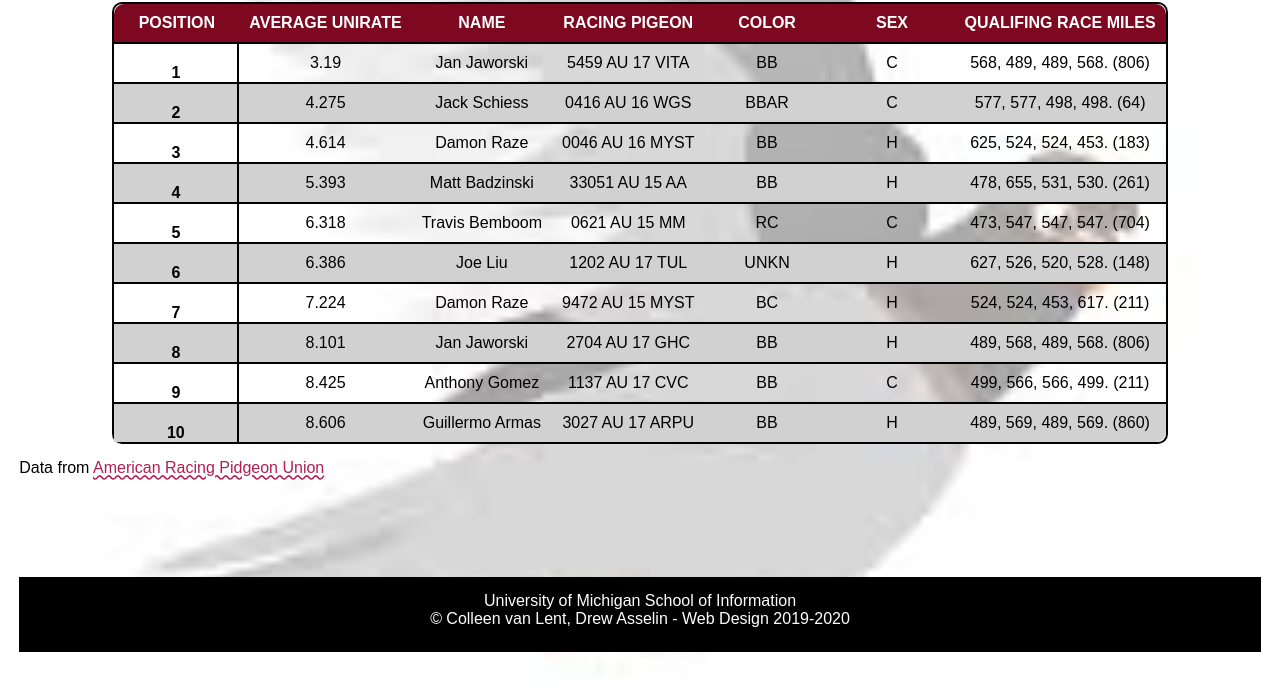
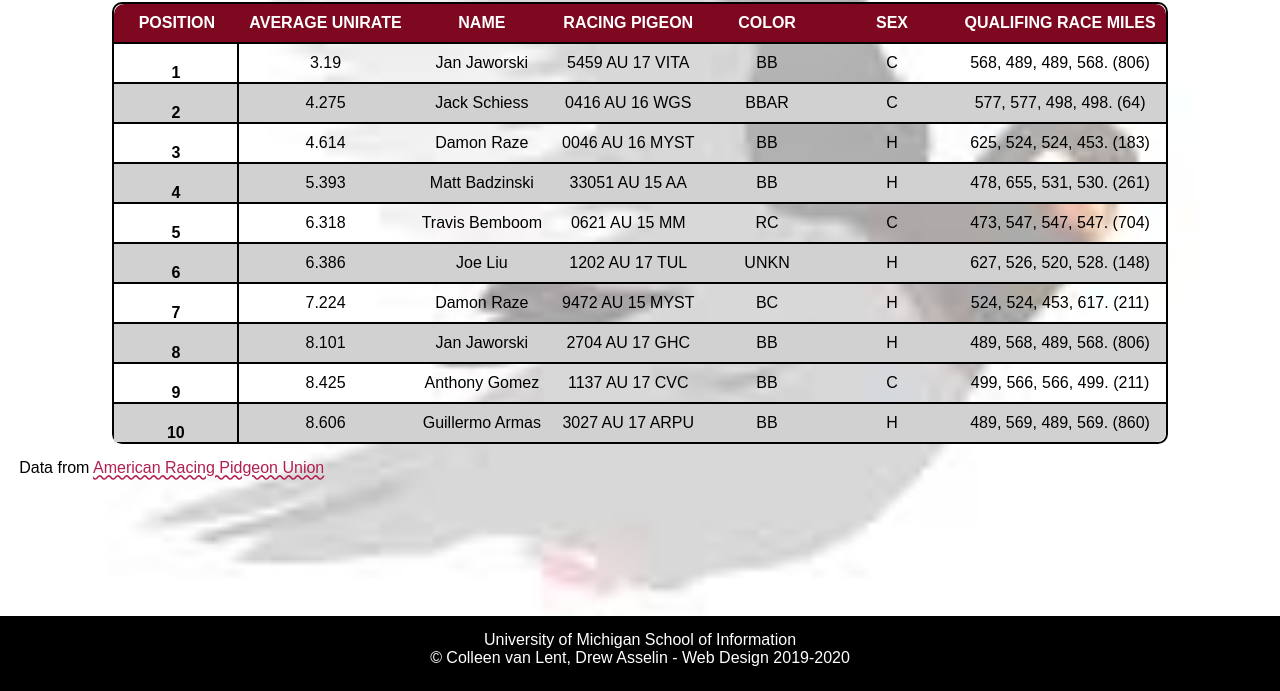
Before and after one commit to ehanafi/ehanafi.github.io, a plain HTML site: page homework4-2021/index.html in a window 1280 px wide. Shown: the part 109-800 px from the top of the page. Drawn offline with Linux system fonts and the light colour scheme; a web font is replaced by a local one.

Commit message:
fixed footer

```diff
--- a/homework4-2021/css/style.css
+++ b/homework4-2021/css/style.css
@@ -144,6 +144,7 @@ footer{
   color: #FFFFFF;
 
   min-height: 75px;
-  position: sticky;
+  position: fixed;
+  left: 0;
   bottom: 0;
 }
```
